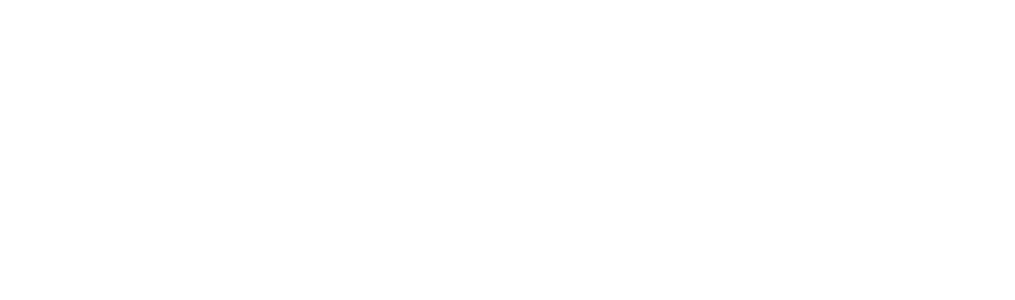
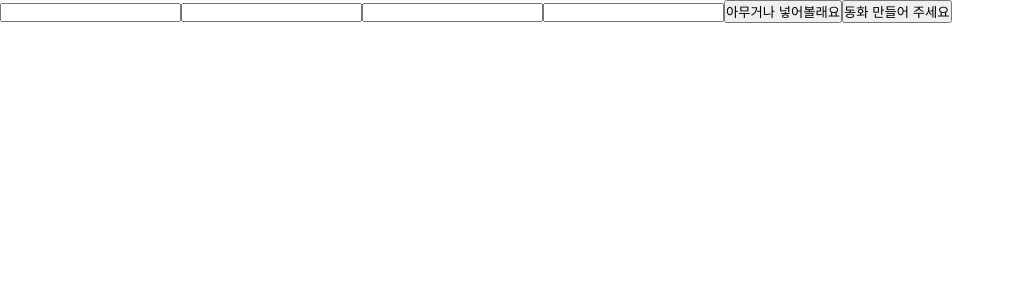
Before and after one commit to Own-Story-Team-12/ownstory, a React (Create React App) app in the folder myreact/: page /fairytale in a window 1280 px wide. Before the commit this address had no page. Shown: the top 300 px of the page, without its empty margins (0-1015 px from the left). Built offline with nearby package versions, Linux system fonts and the light colour scheme.

Commit message:
동화키워드front

```diff
--- a/myreact/package.json
+++ b/myreact/package.json
@@ -2,14 +2,13 @@
   "name": "myreact",
   "version": "0.1.0",
   "private": true,
-  "proxy" : "https://127.0.0.1:8000",
+  "proxy": "https://127.0.0.1:8000",
   "dependencies": {
     "@testing-library/jest-dom": "^5.16.5",
     "@testing-library/react": "^13.4.0",
     "@testing-library/user-event": "^13.5.0",
     "axios": "^1.4.0",
     "http-proxy-middleware": "^2.0.6",
-
     "react": "^18.2.0",
     "react-dom": "^18.2.0",
     "react-router-dom": "^6.13.0",
--- a/myreact/src/App.js
+++ b/myreact/src/App.js
@@ -4,6 +4,7 @@
 import LoginPage from './html/login';
 import JoinPage from './html/Join';
 import MainPage from './html/main';
+import KeywordInput from './html/fairytale'
 
 
 function Pages(){
@@ -12,6 +13,7 @@
     <Route path="/" element={<MainPage />}/>
     <Route path="/login" element={<LoginPage />}/>
     <Route path="/join" element={<JoinPage />}/>
+    <Route path = "fairytale" element={<KeywordInput />}/>
   </Routes>
   );
 };
--- /dev/null
+++ b/myreact/src/html/fairytale.js
@@ -0,0 +1,90 @@
+import React, { useState } from 'react';
+import axios from 'axios';
+import { json } from 'react-router-dom';
+function KeywordInput(){
+    const [name, setName] = useState('');
+    const [personality, setPersonality] = useState('');
+    const [animal, setAnimal] = useState('');
+    const [animal_feature, setAnimalFeature] = useState('');
+
+    const handleNameChange = (e) => {
+        setName(e.target.value);
+    };
+    const handlePersonalityChange = (e) => {
+        setPersonality(e.target.value);
+    };
+    const handleAnimalChange = (e) => {
+        setAnimal(e.target.value);
+    };
+    const handleAnimalFeatureChange = (e) => {
+        setAnimalFeature(e.target.value);
+    };
+
+    const handleSubmit = (e) => {  // input post
+        const data = {
+            name: name,
+            personality: personality,
+            animal: animal,
+            animal_feature: animal_feature
+        };
+
+        console.log(data);
+
+         //axios.post('http://127.0.0.1:8000/fairytale', data)
+         axios.post('http://127.0.0.1:8000/testkeyword/', data)  // 테스트용 백으로 post
+         .then(response => {
+             console.log(response.data);
+         })
+         .catch(error =>{
+             console.error('Error', error);
+         });
+
+    };
+
+    function getRandomElement(arr){
+        const randomIndex = Math.floor(Math.random() * arr.length);
+        return arr[randomIndex];
+    }
+    function randomJson(){
+        const names = ['영수', '민수', '영희', '철수'];
+        const personalities = ['착함', '노래를 잘함', '잘 웃음', '운동을 잘함'];
+        const animals = ['돼지', '고양이', '개', '원숭이'];
+        const animal_features = ['착함', '노래를 잘함', '잘 웃음', '운동을 잘함'];
+
+        const r_name = getRandomElement(names);
+        const r_personality = getRandomElement(personalities);
+        const r_animal = getRandomElement(animals);
+        const r_animal_feature = getRandomElement(animal_features);
+
+        const jsonData = {
+            name: r_name,
+            personality: r_personality,
+            animal: r_animal,
+            animal_feature: r_animal_feature,
+        }
+        return jsonData;
+    }
+
+    const handelSetInput = (e) => { // random input
+        const jsonData = randomJson();
+
+        setName(jsonData.name);
+        setPersonality(jsonData.personality);
+        setAnimal(jsonData.animal);
+        setAnimalFeature(jsonData.animal_feature);
+    };
+
+   return(
+    <div>
+        <input type = "text" value = {name} onChange={handleNameChange}></input>
+        <input type = "text" value = {personality} onChange={handlePersonalityChange}></input>
+        <input type = "text" value = {animal} onChange={handleAnimalChange}></input>
+        <input type = "text" value = {animal_feature} onChange={handleAnimalFeatureChange}></input>
+        <button onClick={handelSetInput}>아무거나 넣어볼래요</button>
+        <button onClick={handleSubmit }>동화 만들어 주세요</button>
+    </div>
+
+   );
+}
+
+export default KeywordInput;
--- a/myreact/src/html/main.js
+++ b/myreact/src/html/main.js
@@ -11,6 +11,7 @@
   <nav>
       <ul>
         <li><a href = "login/">Login</a></li>
+        <li><a href = "fairytale/">Falrytale</a></li>
       </ul>
   </nav>
 </header>);
```
